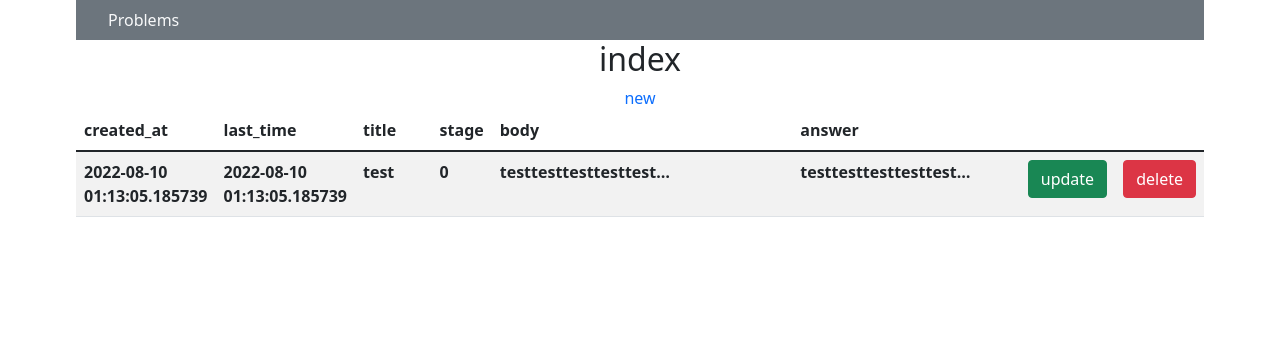
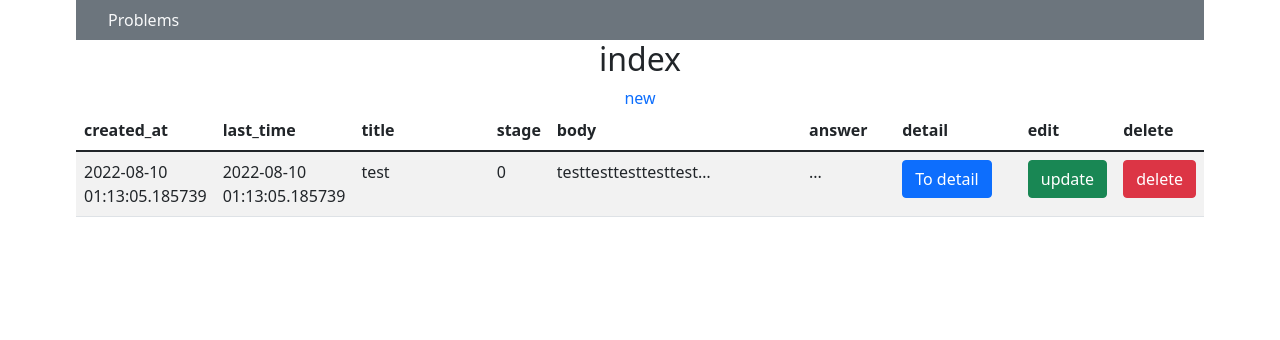
Before and after one commit to KeNtaMiyata/Lamune, a Flask app: page /1/index in a window 1280 px wide. Shown: the top 340 px of the page. Run offline with Flask 2, Linux system fonts and the light colour scheme; a user stored in the database is signed in; data comes from the database, SQL or seed files in the repository; both versions use the stored data as it was after the commit; lists and menus that the app fills with data are empty.

Commit message:
[add] Add show page, change detail of index

```diff
--- a/app.py
+++ b/app.py
@@ -1,12 +1,10 @@
 from flask import Flask, redirect, render_template, request, session
 from flask_sqlalchemy import SQLAlchemy
 from flask_login import UserMixin, LoginManager, login_user, logout_user, login_required, current_user
-
 from werkzeug.security import check_password_hash, generate_password_hash
 from datetime import datetime
 import os
 import pytz
-
 from helpers import apology
 
 app = Flask(__name__)
@@ -50,21 +48,6 @@ class Problem(db.Model):
 @app.route("/", methods=["GET"])
 def top():
     return render_template("top.html")
-
-
-@app.route("/<int:user_id>/index", methods=["GET"])
-@login_required
-def mypage(user_id):
-    my_problems = Problem.query.filter_by(user_id=user_id).all()
-    user = current_user
-    return render_template("index.html", problems=my_problems, user=user)
-
-
-# @app.route("/index", methods=["GET"])
-# @login_required
-# def index():
-#     problems = Problem.query.all()
-#     return render_template("index.html", problems=problems)
 
 
 @app.route("/signup", methods=["GET", "POST"])
@@ -129,7 +112,7 @@ def login():
         user = User.query.filter_by(name=name).first()
         if check_password_hash(user.password, password):
             login_user(user)
-            user_id=user.id
+            user_id = user.id
             return redirect(f"/{ user_id }/index")
 
         return apology("foo", 403)
@@ -143,6 +126,14 @@ def login():
 def logout():
     logout_user()
     return redirect('/login')
+
+
+@app.route("/<int:user_id>/index", methods=["GET"])
+@login_required
+def mypage(user_id):
+    my_problems = Problem.query.filter_by(user_id=user_id).all()
+    user = current_user
+    return render_template("index.html", problems=my_problems, user=user)
 
 
 @app.route('/<int:user_id>/new', methods=["GET", "POST"])
@@ -178,6 +169,14 @@ def new(user_id):
     else:
         user = current_user
         return render_template("new.html", user=user)
+
+
+@app.route('/<int:user_id>/<int:problem_id>', methods=["GET"])
+@login_required
+def show(user_id, problem_id):
+    problem = Problem.query.get(problem_id)
+    user = current_user
+    return render_template("show.html", problem=problem, user=user)
 
 
 @app.route('/<int:user_id>/<int:problem_id>/update', methods=["GET", "POST"])
--- a/static/js/main.js
+++ b/static/js/main.js
@@ -1,4 +1,13 @@
 function long_text(text){
-    var slicetext = text.length > 20 ? (text).slice(0,20)+"…" : text;
+    var slicetext = text.length > 30 ? (text).slice(0,20)+"…" : text;
     document.write(slicetext);
 }
+
+jquery(function($){
+
+    $("tr[data-href").addClass("clickable").on("click", function(e){
+        if (!$(e.target).is('a')) {
+            window.location = $(e.target).closest.data('href');
+        }
+    });
+});
--- a/static/stylesheet/styles.css
+++ b/static/stylesheet/styles.css
@@ -16,3 +16,9 @@ body{
 .long_text{
     white-space: pre-wrap; /*Textareaで保存したテキストの改行を表示させる方法 */
 }
+
+ /* ▼リンクの上にマウスが載った際の装飾(背景色だけ指定) */
+.index tr.clickable:hover td {
+    background-color: #fcfcaa;
+    cursor: pointer;
+}
--- a/templates/index.html
+++ b/templates/index.html
@@ -7,38 +7,36 @@
 {% block main %}
     <h2>index</h2>
     <a href="/{{ user.id }}/new">new</a>
-        <table class="table table-striped text-start">
+    <table class="table table-striped text-start index">
         <thead>
             <tr>
                 <th style="width: 5%">created_at</th>
                 <th style="width: 5%">last_time</th>
-                    <th style="width: 10%">title</th>
+                <th style="width: 20%">title</th>
                 <th style="width: 5%">stage</th>
-                    <th style="width: 40%">body</th>
-                    <th style="width: 25%">answer</th>
-                    <th style="width: 5%"></th>
-                    <th style="width: 5%"></th>
+                <th style="width: 30%">body</th>
+                <th style="width: 10%">answer</th>
+                <th style="width: 15%">detail</th>
+                <th style="width: 5%">edit</th>
+                <th style="width: 5%">delete</th>
             </tr>
         </thead>
         <tbody>
             {% for problem in problems %}
-                <tr>
-                    <th>{{ problem.created_at }}</th>
-                    <th>{{ problem.last_time }}</th>
-                    <th>{{ problem.title }}</th>
-                    <th>{{ problem.stage }}</th>
-                    <th>
+            <tr data-href="/{{ user.id }}/{{ problem.id }}">
+                <td>{{ problem.created_at }}</td>
+                <td>{{ problem.last_time }}</td>
+                <td>{{ problem.title }}</td>
+                <td>{{ problem.stage }}</td>
+                <td>
                     <script>
                         long_text({{ problem.body | tojson }});
                     </script>
-                    </th>
-                    <th>
-                        <script>
-                            long_text({{ problem.answer | tojson }});
-                        </script>
-                    </th>
-                    <th><a class="btn btn-success" href="/{{ user.id }}/{{ problem.id }}/update">update</a></th>
-                    <th><a class="btn btn-danger" href="/{{ user.id }}/{{ problem.id }}/delete">delete</a></th>
+                </td>
+                <td>...</td>
+                <td><a class="btn btn-primary" href="/{{ user.id }}/{{ problem.id }}">To detail</a></td>
+                <td><a class="btn btn-success" href="/{{ user.id }}/{{ problem.id }}/update">update</a></td>
+                <td><a class="btn btn-danger" href="/{{ user.id }}/{{ problem.id }}/delete">delete</a></td>
             </tr>
             {% endfor %}
         </tbody>
--- a/templates/layout.html
+++ b/templates/layout.html
@@ -2,9 +2,10 @@
 <html lang="en">
     <head>
         <meta charset="UTF-8">
-        <meta name="viewport" conten="width=device-width, initial-scale=1.0">
+        <meta name="viewport" content="width=device-width, initial-scale=1.0">
         <link crossorigin="anonymous" href="https://cdn.jsdelivr.net/npm/bootstrap@5.1.3/dist/css/bootstrap.min.css" integrity="sha384-1BmE4kWBq78iYhFldvKuhfTAU6auU8tT94WrHftjDbrCEXSU1oBoqyl2QvZ6jIW3" rel="stylesheet">
         <script crossorigin="anonymous" src="https://cdn.jsdelivr.net/npm/bootstrap@5.1.3/dist/js/bootstrap.bundle.min.js" integrity="sha384-ka7Sk0Gln4gmtz2MlQnikT1wXgYsOg+OMhuP+IlRH9sENBO0LRn5q+8nbTov4+1p"></script>
+        <script src="https://code.jquery.com/jquery-3.6.0.min.js" integrity="sha256-/xUj+3OJU5yExlq6GSYGSHk7tPXikynS7ogEvDej/m4=" crossorigin="anonymous"></script>
         <link href="/static/stylesheet/styles.css" rel="stylesheet">
         <script src="../static/js/main.js"></script>
 
```
Also changed, not shown: memo.txt (+43 -0 lines), templates/show.html (+35 -0 lines), README.md, lamune.db. Lines whose indentation alone changed are shown as unchanged.
